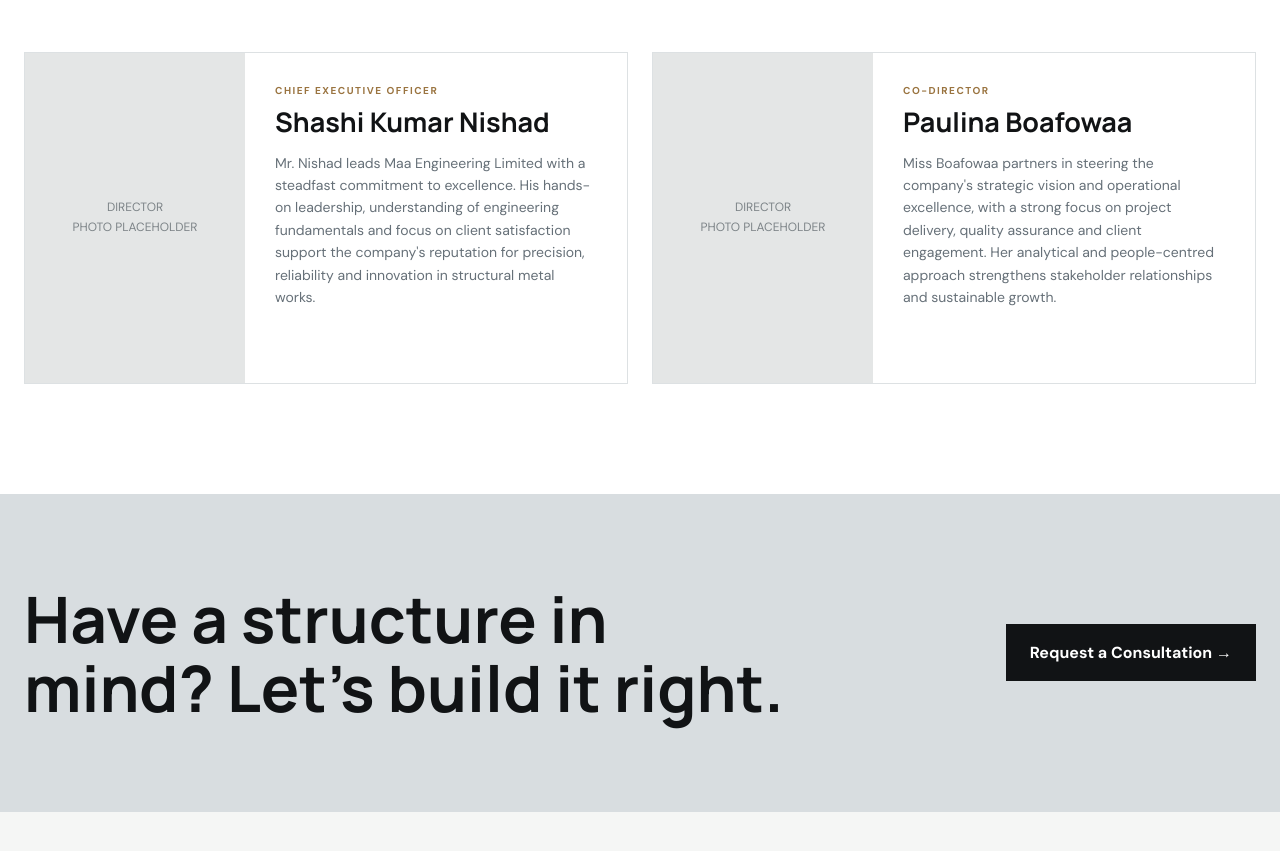
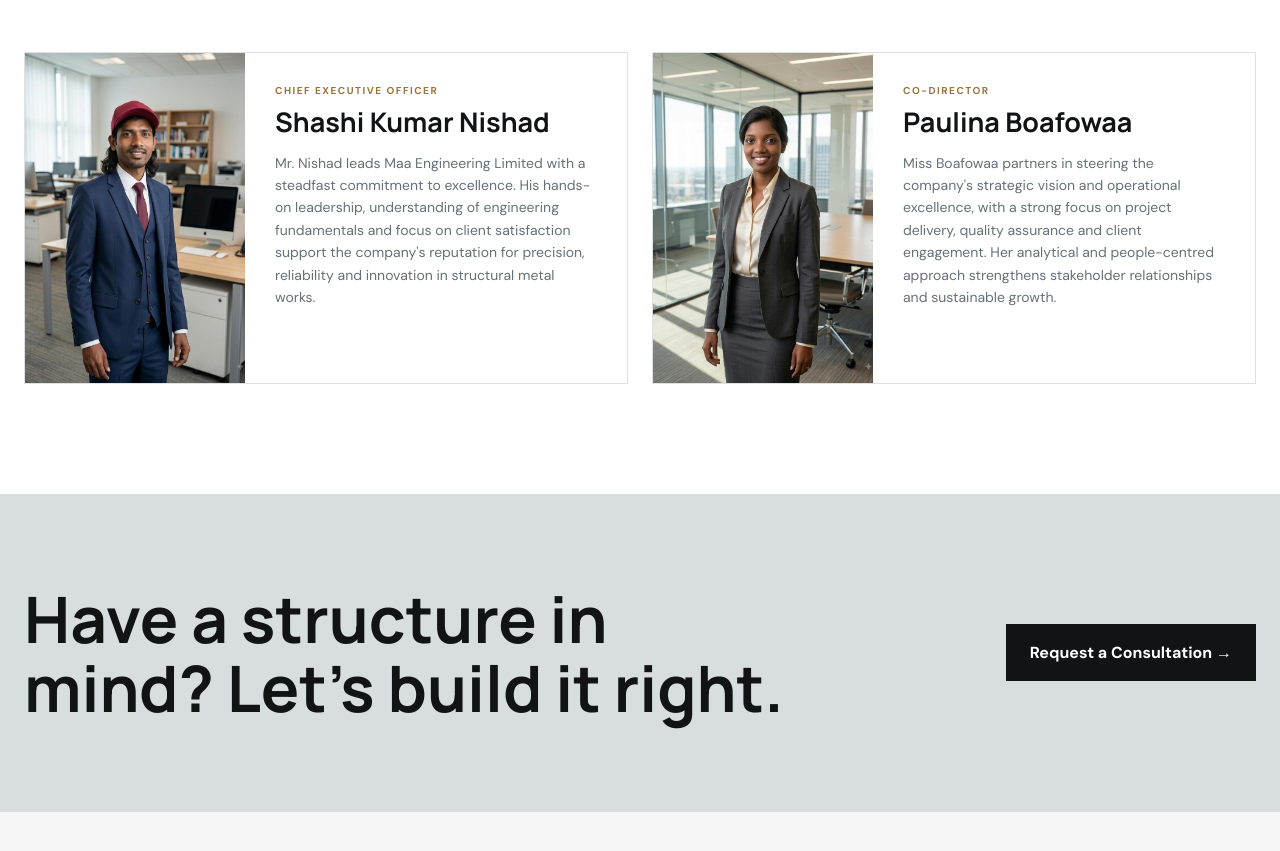
Before and after one commit to anthonietagomezz-tech/maaengineeringlimited.com, a website: page public/index.html in a window 1280 px wide. Shown: the part 5194-6045 px from the top of the page. Drawn offline with nearby package versions, Linux system fonts and the light colour scheme; no server answers.

Commit message:
Add official leadership photos for Chief Executive Officer Shashi Kumar Nishad and Co-Director Paulina Boafowaa

```diff
--- a/public/index.html
+++ b/public/index.html
@@ -514,12 +514,16 @@
     .person-photo {
       height: 330px;
       background: #e4e6e6;
-      display: grid;
-      place-items: center;
-      color: #7c8387;
-      font-size: 12px;
-      text-align: center;
-      padding: 20px
+      overflow: hidden;
+      display: block
+    }
+
+    .person-photo img {
+      width: 100%;
+      height: 100%;
+      object-fit: cover;
+      object-position: center top;
+      display: block
     }
 
     .person-body {
@@ -1086,7 +1090,7 @@
         </div>
         <div class="leadership-grid">
           <article class="person reveal">
-            <div class="person-photo">DIRECTOR<br>PHOTO PLACEHOLDER</div>
+            <div class="person-photo"><img src="/shashi-kumar-nishad.jpg" alt="Shashi Kumar Nishad - Chief Executive Officer"></div>
             <div class="person-body">
               <div class="role">Chief Executive Officer</div>
               <h3>Shashi Kumar Nishad</h3>
@@ -1096,7 +1100,7 @@
             </div>
           </article>
           <article class="person reveal">
-            <div class="person-photo">DIRECTOR<br>PHOTO PLACEHOLDER</div>
+            <div class="person-photo"><img src="/paulina-boafowaa.jpg" alt="Paulina Boafowaa - Co-Director"></div>
             <div class="person-body">
               <div class="role">Co-Director</div>
               <h3>Paulina Boafowaa</h3>
```
Also changed, not shown: public/paulina-boafowaa.jpg (added), public/shashi-kumar-nishad.jpg (added).
